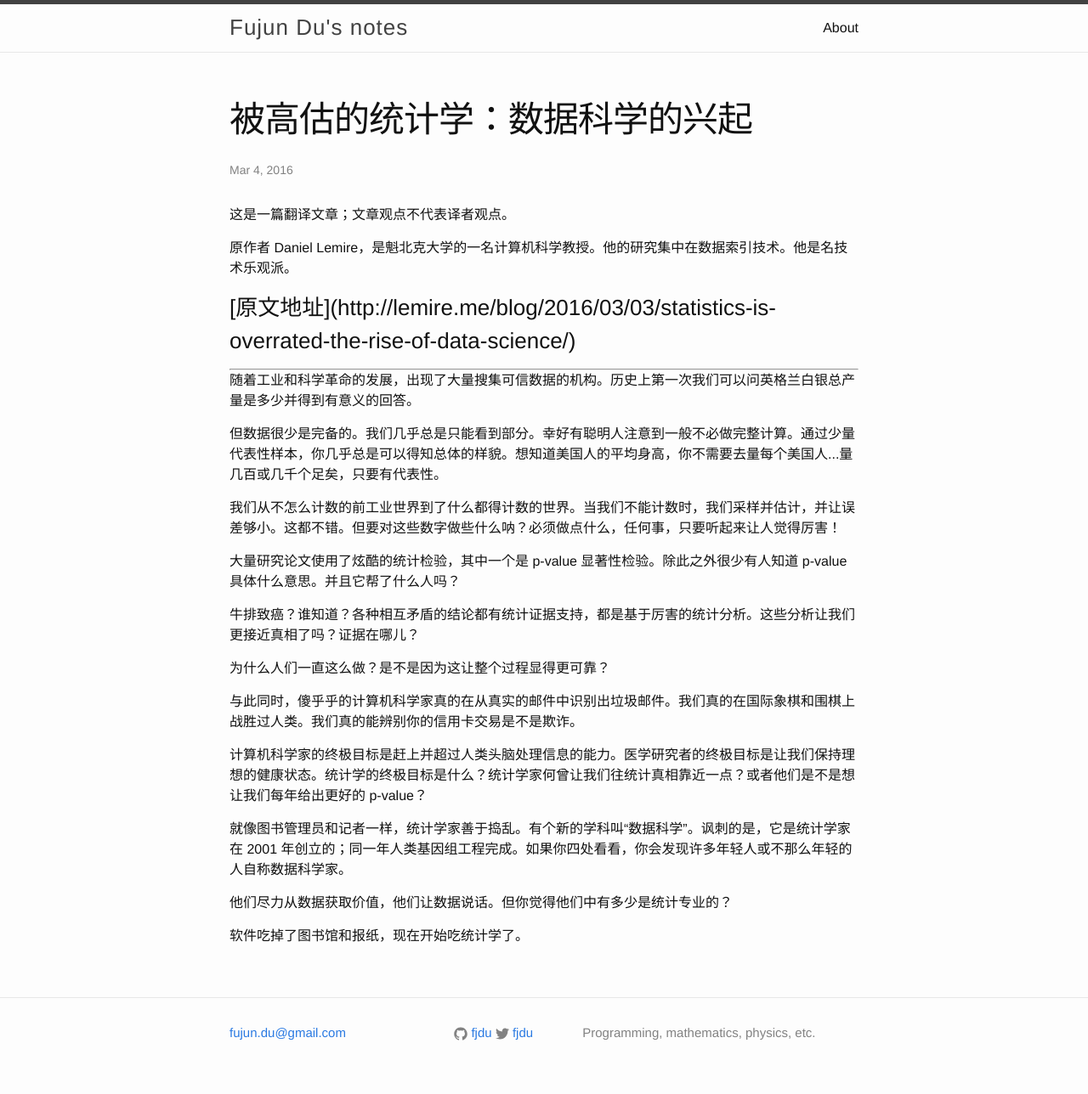
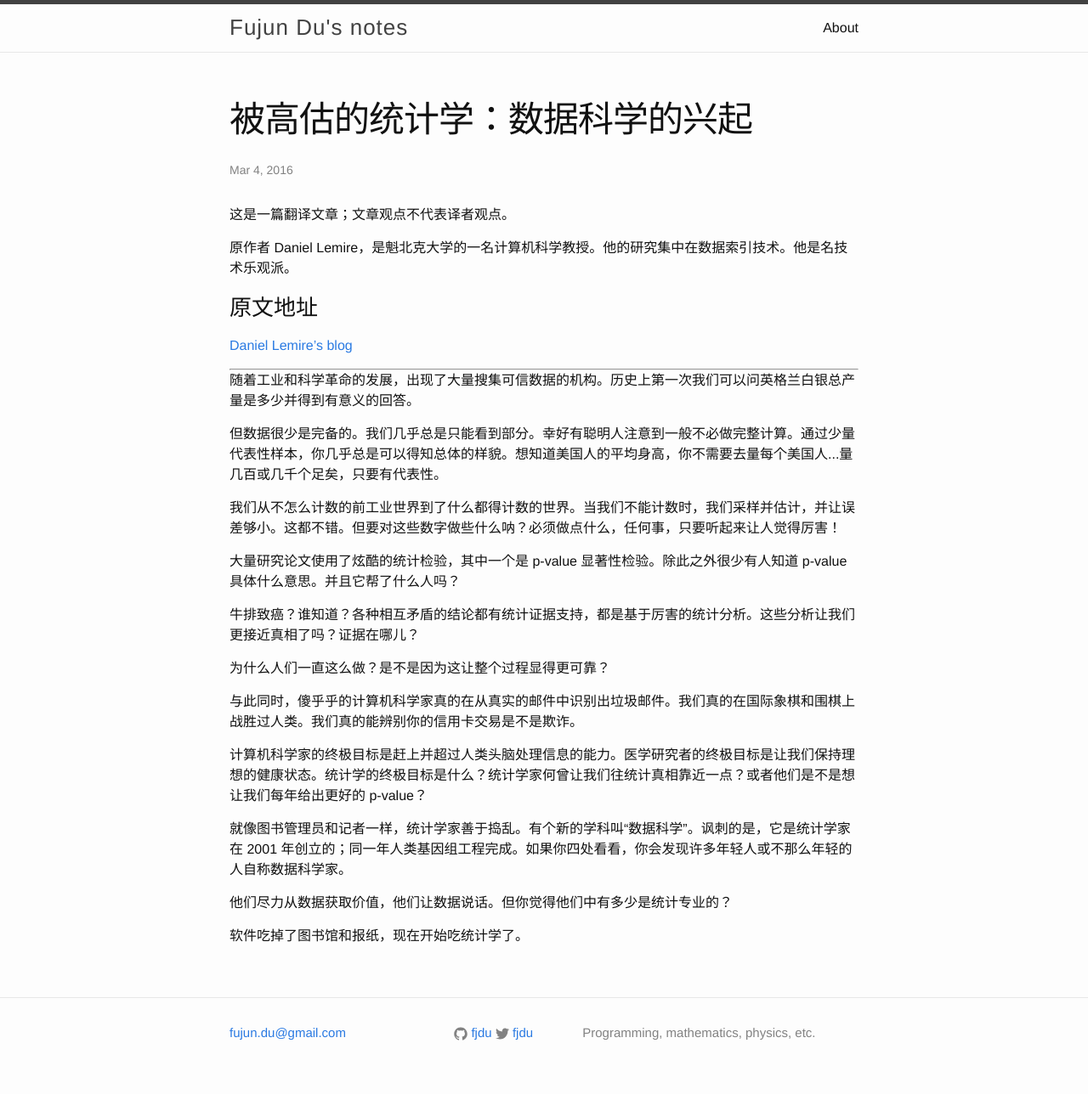
Before and after one commit to fjdu/fjdu.github.io, a Jekyll site: the page built from _posts/2016-03-04-statistics-overated-rise-data-science.markdown, in a window 1280 px wide. Shown: the whole page at 85% size. Built offline with Jekyll 4.4.1, drawn with Linux system fonts in a browser that asks for light colours.

Commit message:
new articles

```diff
--- a/_posts/2016-03-04-statistics-overated-rise-data-science.markdown
+++ b/_posts/2016-03-04-statistics-overated-rise-data-science.markdown
@@ -13,8 +13,8 @@ categories: data science
 原作者 Daniel Lemire，是魁北克大学的一名计算机科学教授。他的研究集中在数据索引技术。他是名技术乐观派。
 </p>
 
-<h3>[原文地址](http://lemire.me/blog/2016/03/03/statistics-is-overrated-the-rise-of-data-science/)
-</h3>
+<h3>原文地址</h3>
+[Daniel Lemire's blog](http://lemire.me/blog/2016/03/03/statistics-is-overrated-the-rise-of-data-science/)
 
 <hr>
 
```
